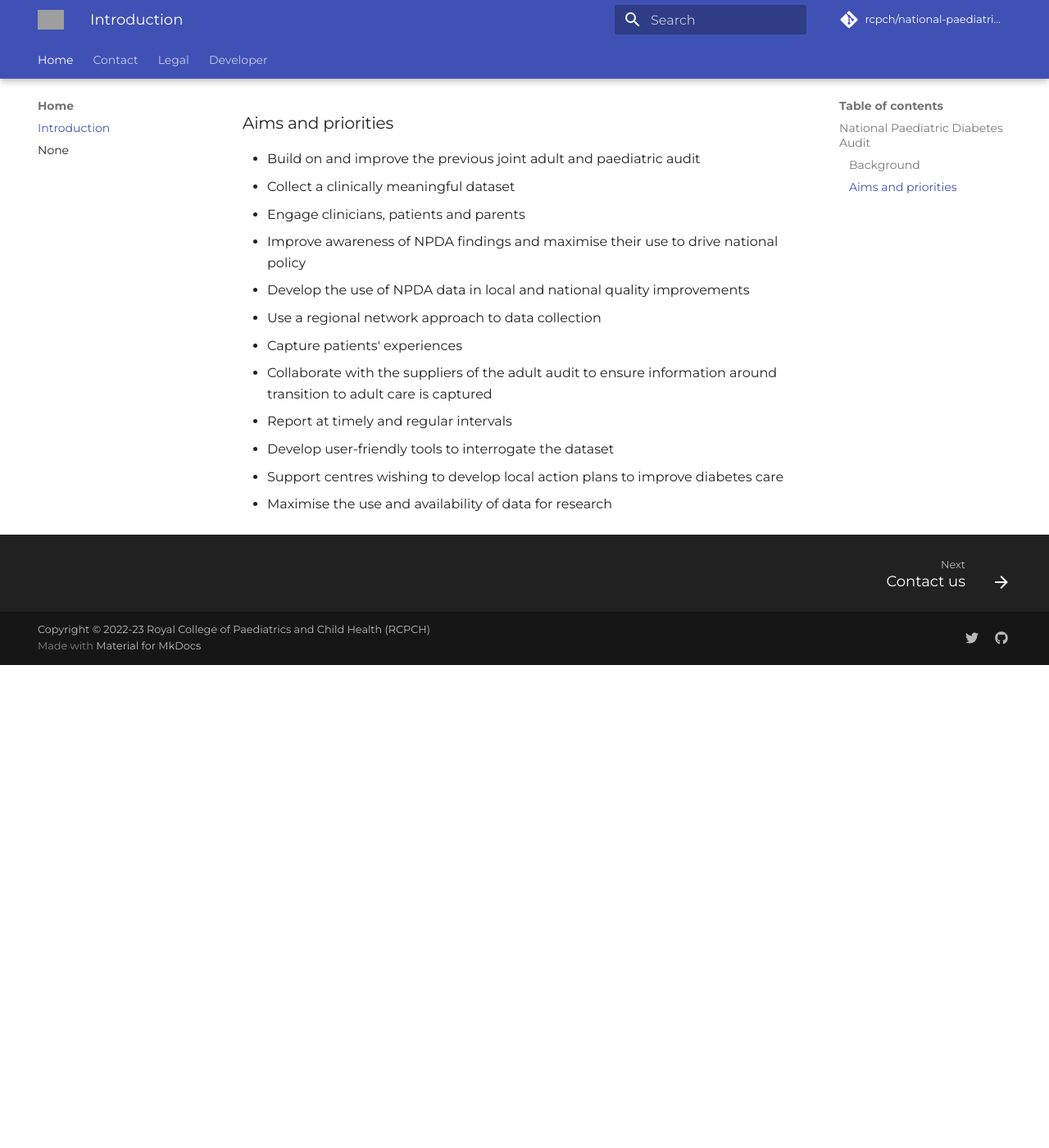
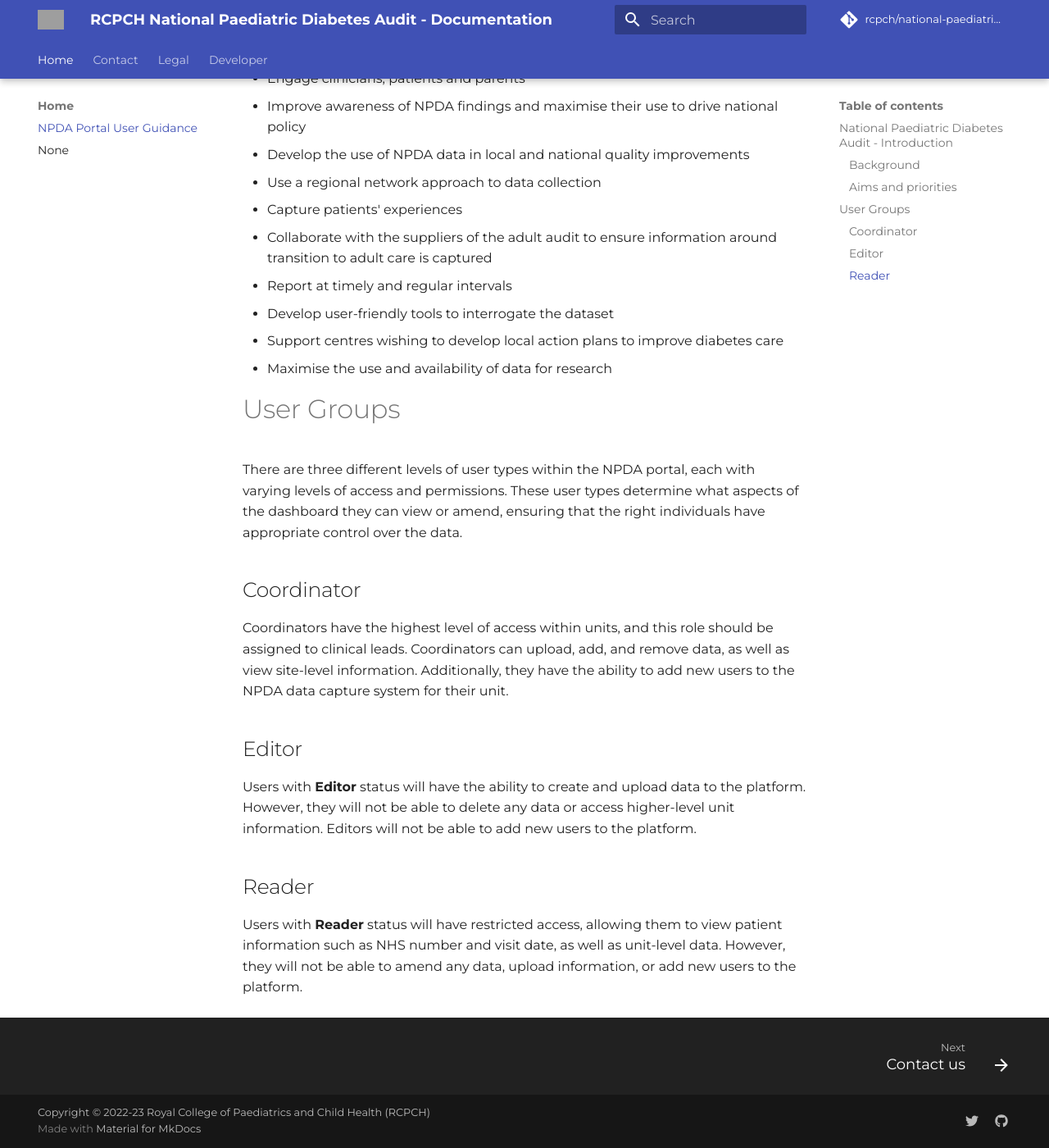
Before and after one commit to rcpch/national-paediatric-diabetes-audit, an MkDocs documentation site: the page built from documentation/docs/index.md, in a window 1280 px wide and 1400 px high, scrolled down 1020 px. Shown: the whole window at 82% size. Built offline with MkDocs 1.6.1 and Material for MkDocs 9.7.7, drawn with Linux system fonts in a browser that asks for light colours; comment, search, counter and statistics services are not loaded; before the commit the page ends 1831 px from its top, so only the background shows below that; some of the changed text lies outside the part shown; grey boxes are pictures that could not be loaded.

Commit message:
Update index.md

```diff
--- a/documentation/docs/index.md
+++ b/documentation/docs/index.md
@@ -1,11 +1,8 @@
 ---
-title: Introduction
-author: Dr Simon Chapman
+title: NPDA Portal User Guidance
 ---
-!!! info "Guidance for Clinicians"
-    Go to the Clinician Guide above for guidance on entering patient data.
 
-## National Paediatric Diabetes Audit
+## National Paediatric Diabetes Audit - Introduction
 
 The NPDA collects information on the care and diabetes outcomes of all children and young people receiving care from paediatric diabetes teams in England and Wales, and reports an annual core dataset.
 
@@ -37,3 +34,16 @@
 * Develop user-friendly tools to interrogate the dataset
 * Support centres wishing to develop local action plans to improve diabetes care
 * Maximise the use and availability of data for research
+
+# User Groups
+
+There are three different levels of user types within the NPDA portal, each with varying levels of access and permissions. These user types determine what aspects of the dashboard they can view or amend, ensuring that the right individuals have appropriate control over the data.
+
+## Coordinator
+Coordinators have the highest level of access within units, and this role should be assigned to clinical leads. Coordinators can upload, add, and remove data, as well as view site-level information. Additionally, they have the ability to add new users to the NPDA data capture system for their unit.
+
+## Editor
+Users with **Editor** status will have the ability to create and upload data to the platform. However, they will not be able to delete any data or access higher-level unit information. Editors will not be able to add new users to the platform.
+
+## Reader
+Users with **Reader** status will have restricted access, allowing them to view patient information such as NHS number and visit date, as well as unit-level data. However, they will not be able to amend any data, upload information, or add new users to the platform.
```
